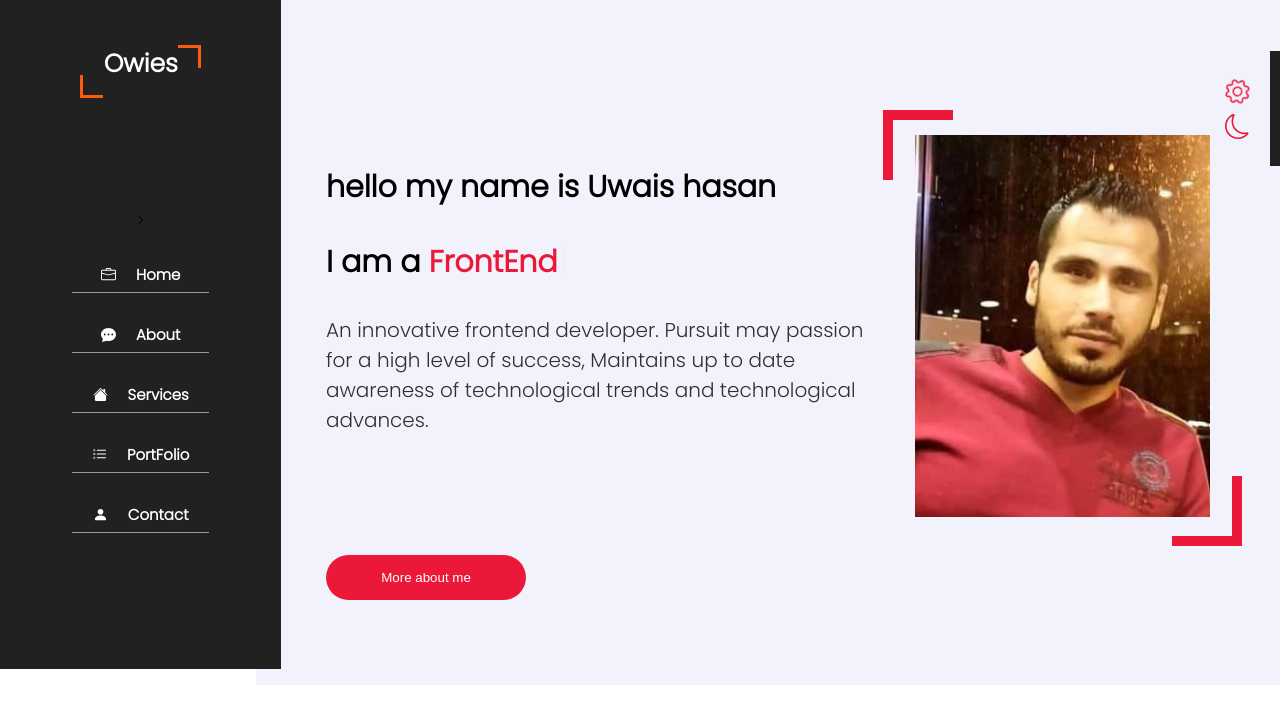
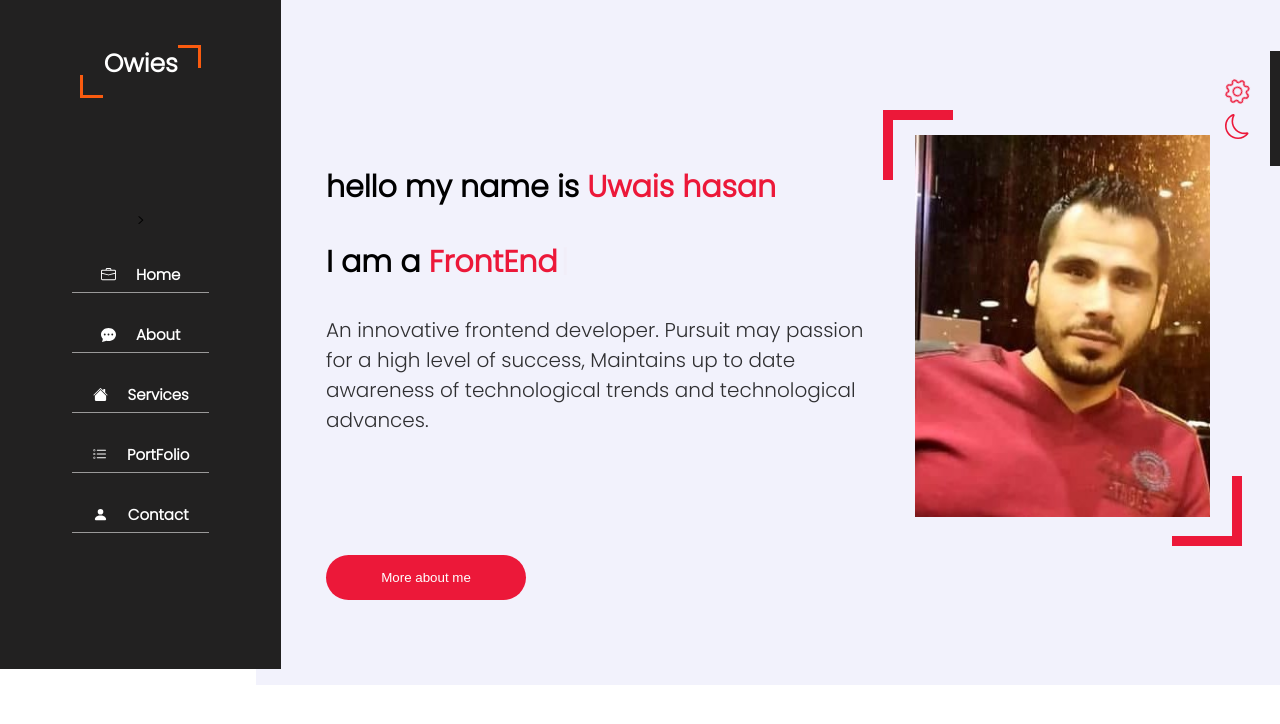
Before and after one commit to uwais-hasan/test-portfolio, a React (Create React App) app: page / in a window 1280 px wide. Shown: the top 724 px of the page. Built offline with nearby package versions, Linux system fonts and the light colour scheme.

Commit message:
add color to my name

```diff
--- a/src/Pages/Home/Home.js
+++ b/src/Pages/Home/Home.js
@@ -57,11 +57,11 @@ const Home = () => {
                    {/*<motion.span variants={snake} animate='visible' custom={3}></motion.span>*/}
                    {/*<motion.span variants={snake} animate='visible' custom={4}></motion.span>*/}
 
-                   <p className='style-title'>hello my name is Uwais hasan</p>
+                   <p  className='style-title'>hello my name is <span style={ style.color}>Uwais hasan</span></p>
                    <p className='style-title'>I am a
                        <span style={ style.color}>
                            <Typewriter
-                               words={[ 'Web Developer', ' BackEnd', ' FrontEnd',"expert"]}
+                               words={[ 'Web Developer', ' BackEnd', ' FrontEnd',]}
                                loop
                                cursor
                                cursorStyle='|'
```
